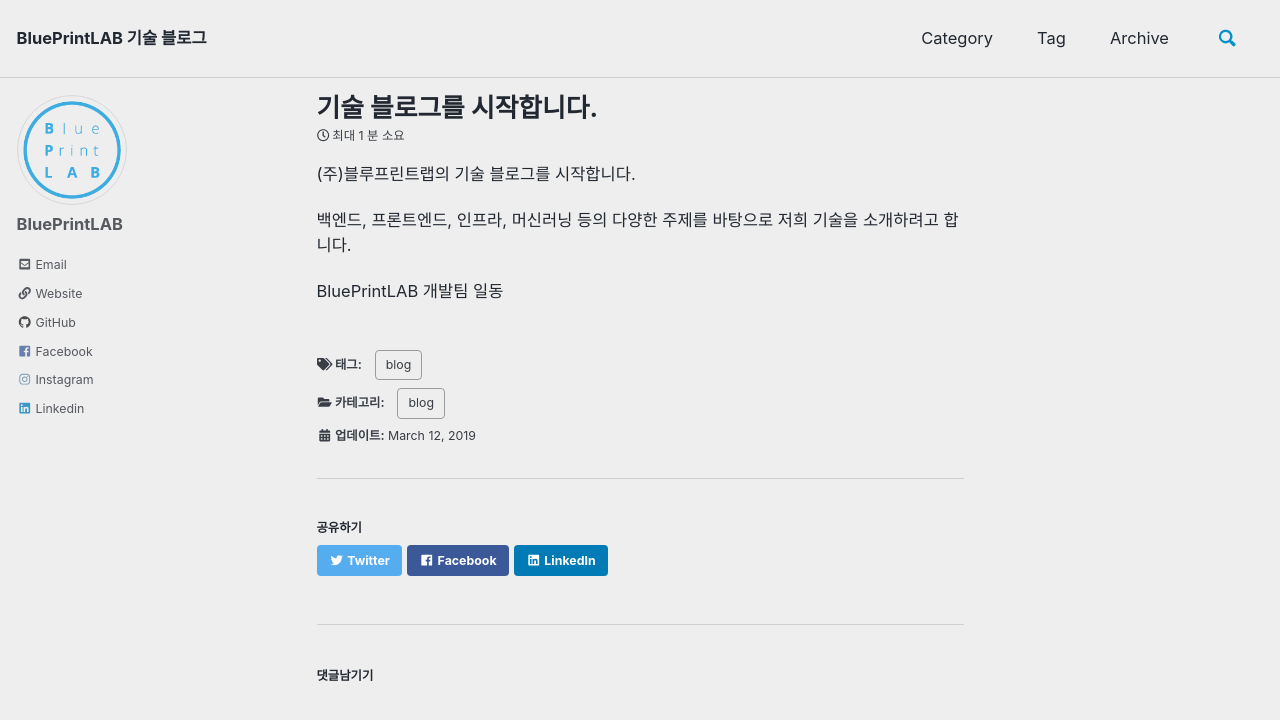
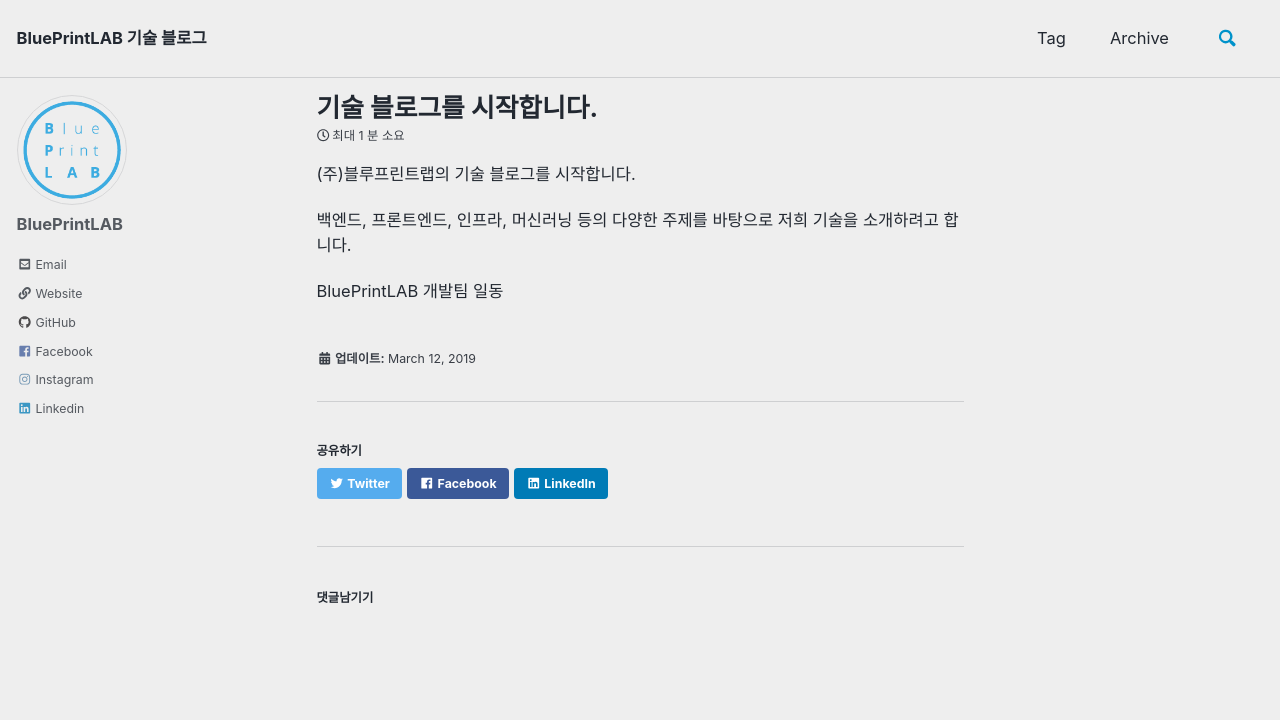
Before and after one commit to bplab/tech-blog, a Jekyll site: the page built from _posts/2019-03-12-start-tech-blog.md, in a window 1280 px wide and 900 px high. Shown: the top 720 px of the window. Built offline with Jekyll 4.4.1, drawn with Linux system fonts in a browser that asks for light colours; cached includes are drawn as plain includes; comment, search, counter and statistics services are not loaded.

Commit message:
Removed category navigation

```diff
--- a/_config.yml
+++ b/_config.yml
@@ -259,9 +259,9 @@ whitelist:
 #  - <base_path>/tags/my-awesome-tag/index.html ~> path: /tags/
 #  - <base_path/categories/my-awesome-category/index.html ~> path: /categories/
 #  - <base_path/my-awesome-category/index.html ~> path: /
-category_archive:
-  type: liquid
-  path: /categories/
+# category_archive:
+#   type: liquid
+#   path: /categories/
 tag_archive:
   type: liquid
   path: /tags/
--- a/_data/navigation.yml
+++ b/_data/navigation.yml
@@ -10,8 +10,8 @@ main:
   #   url: /collection-archive/
   # - title: "Sitemap"
   #   url: /sitemap/
-  - title: "Category"
-    url: /categories/
+  # - title: "Category"
+  #   url: /categories/
   - title: "Tag"
     url: /tags/
   - title: "Archive"
--- a/_posts/2019-03-12-start-tech-blog.md
+++ b/_posts/2019-03-12-start-tech-blog.md
@@ -1,9 +1,5 @@
 ---
 title: "기술 블로그를 시작합니다."
-categories:
-  - blog
-tags:
-  - blog
 ---
 
 (주)블루프린트랩의 기술 블로그를 시작합니다.
```
